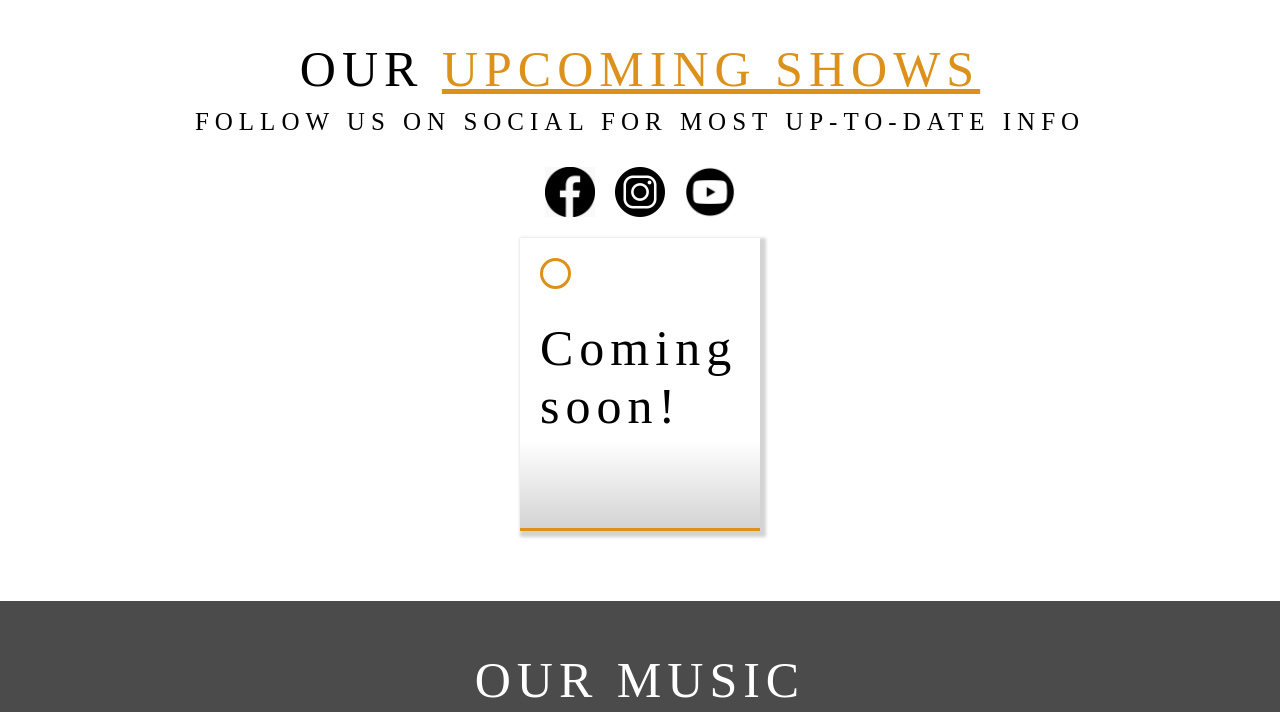
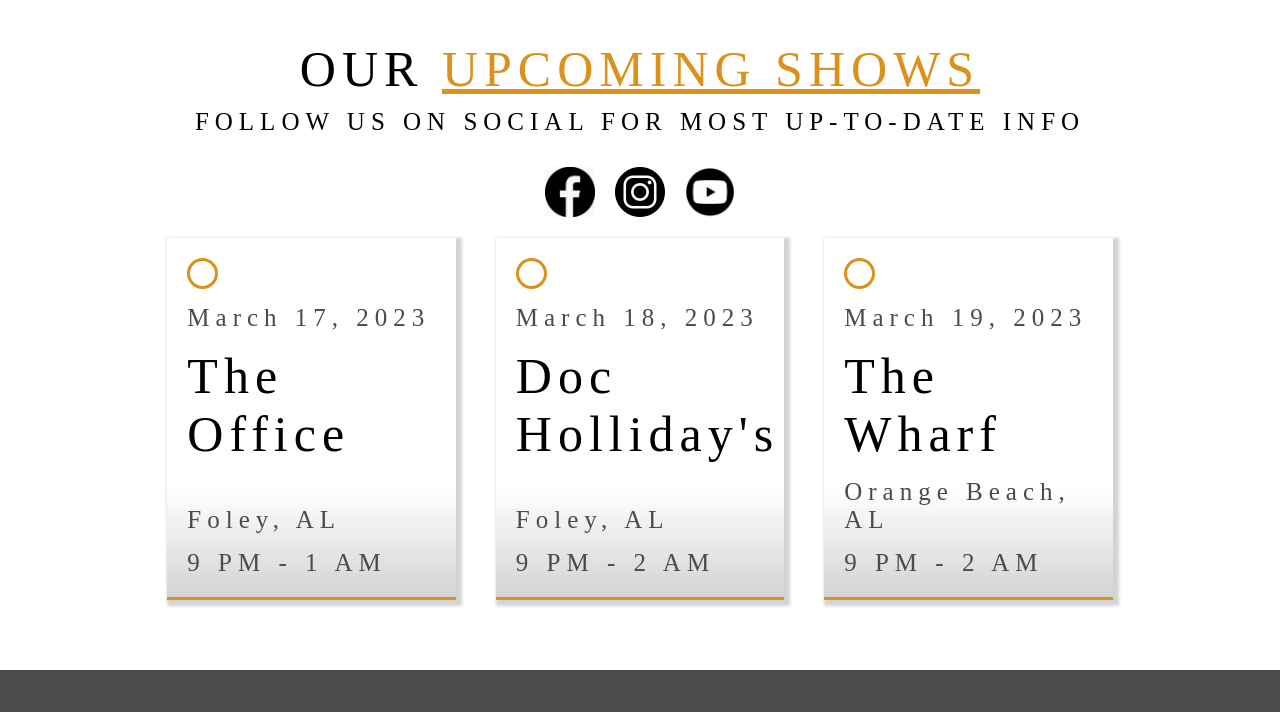
Before and after one commit to atolle/TheUndertow, a website: page src/html/index.html in a window 1280 px wide. Shown: the part 539-1251 px from the top of the page. Drawn offline with nearby package versions, Linux system fonts and the light colour scheme; files that its build step writes are made by us from their sources; no server answers; a small style sheet from the web is missing; files whose address does not match are found by name; a web font is replaced by a local one.

Commit message:
favicon and shows.json

```diff
--- a/src/html/index.html
+++ b/src/html/index.html
@@ -6,6 +6,7 @@
     <link href="https://cdnjs.cloudflare.com/ajax/libs/lato-font/3.0.0/css/lato-font.min.css" rel="stylesheet">
     <link rel="stylesheet" href="css/styles.css">
     <meta name="viewport" content="width=device-width, initial-scale=1">
+    <link rel="shortcut icon" href="images/favicon.ico" />
 </head>
 
 <body>
--- /dev/null
+++ b/src/json/shows.json
@@ -0,0 +1,20 @@
+[
+    {
+        "date": "March 17, 2023",
+        "venue": "The Office",
+        "location": "Foley, AL",
+        "time": "9 PM - 1 AM"
+    },
+    {
+        "date": "March 18, 2023",
+        "venue": "Doc Holliday's",
+        "location": "Foley, AL",
+        "time": "9 PM - 2 AM"
+    },
+    {
+        "date": "March 19, 2023",
+        "venue": "The Wharf",
+        "location": "Orange Beach, AL",
+        "time": "9 PM - 2 AM"
+    }
+]
```
Also changed, not shown: src/images/favicon.ico (added).
